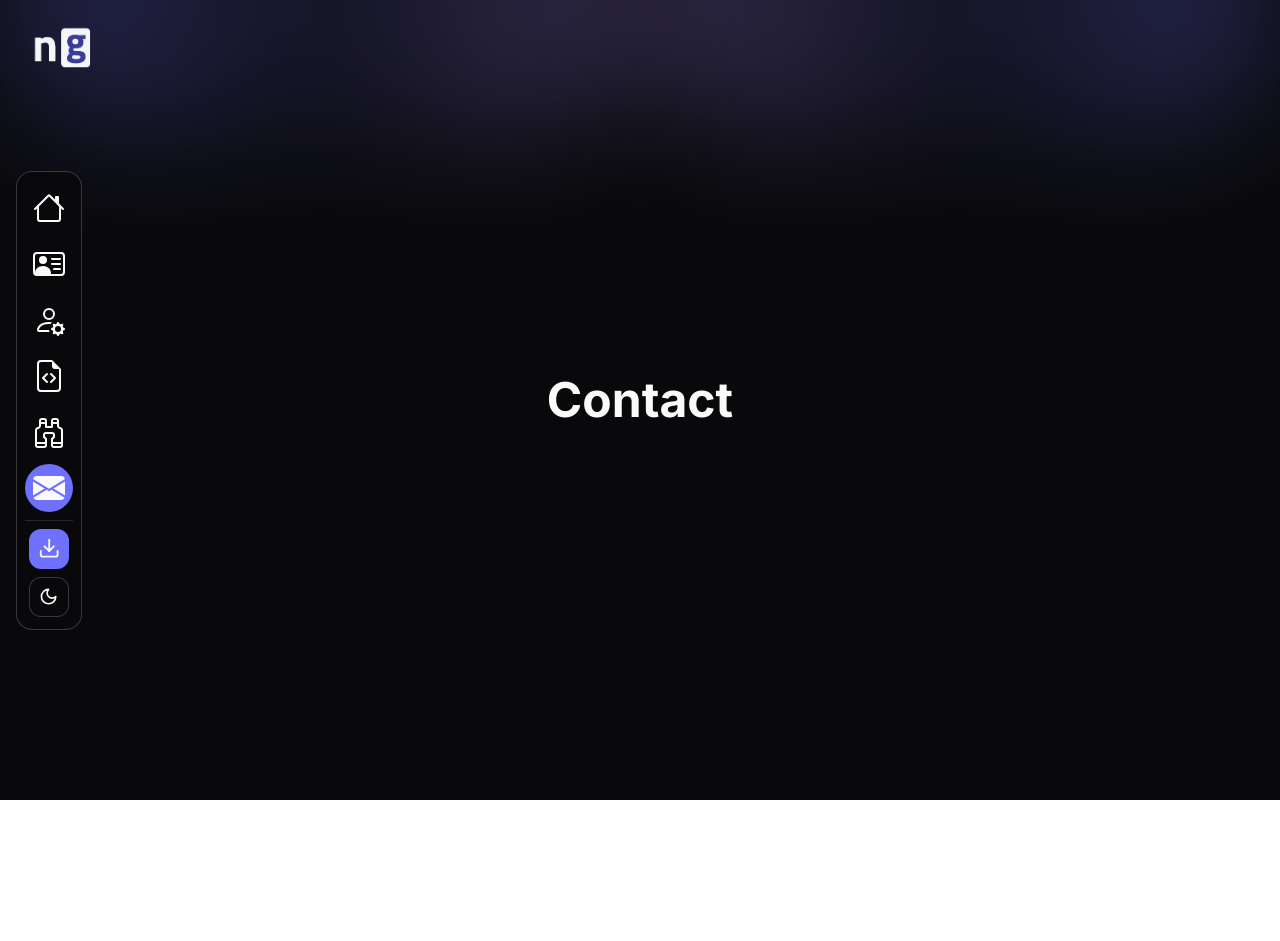
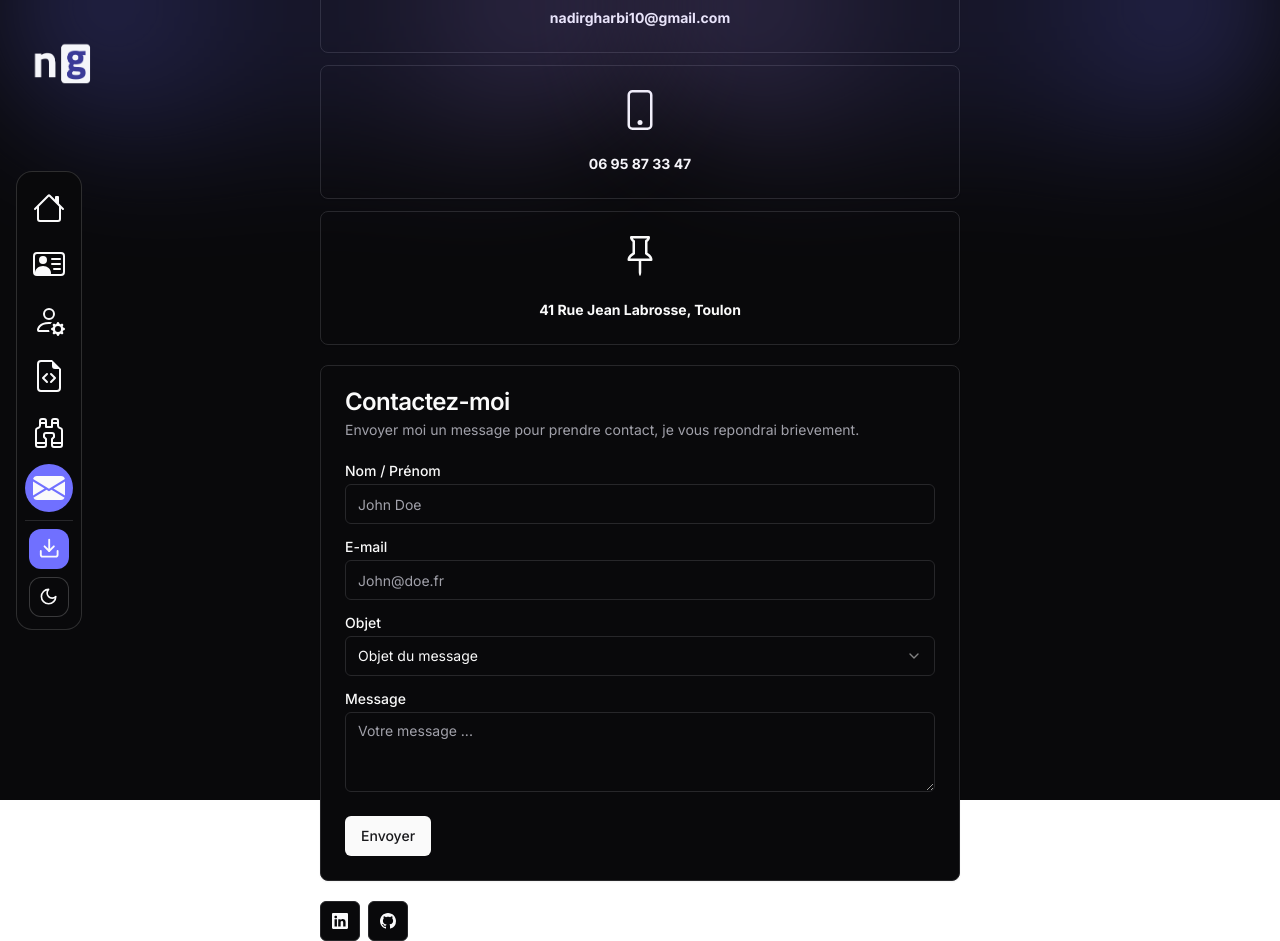
Before and after one commit to nadirgharbi/portfolio-BTS, a React (Vite) app: page /contact in a window 1280 px wide. Before the commit the page ends 800 px from the top, so only its background shows below. Built offline with nearby package versions, Linux system fonts and the light colour scheme.

Commit message:
contact form and header style (fixed when scrolling)

```diff
--- /dev/null
+++ b/src/components/etc/ContactInfo.tsx
@@ -0,0 +1,14 @@
+import { Card, CardContent, CardDescription, CardFooter, CardHeader, CardTitle } from "@/components/ui/card";
+
+export const ContactInfo: React.FC<ContactInfoProps> = ({ icon, label }) => {
+	return (
+		<>
+			<Card>
+				<CardHeader className="flex gap-2 items-center justify-center">{icon}</CardHeader>
+				<CardContent className="text-center text-sm font-bold">
+					<p>{label}</p>
+				</CardContent>
+			</Card>
+		</>
+	);
+};
--- /dev/null
+++ b/src/components/etc/ContactInfos.tsx
@@ -0,0 +1,13 @@
+import { ContactInfo } from "./ContactInfo";
+
+export const ContactInfos: React.FC<ContactInfosProps> = ({ infos }) => {
+	return (
+		<>
+			<div className={`grid grid-cols-${infos.length} gap-3`}>
+				{infos.map((info, key) => (
+					<ContactInfo {...info} key={key} />
+				))}
+			</div>
+		</>
+	);
+};
--- a/src/components/menu/Header.tsx
+++ b/src/components/menu/Header.tsx
@@ -2,11 +2,36 @@ import logoDark from "@/assets/logo-dark.png";
 import logoLight from "@/assets/logo-light.png";
 import { NavLink, useLocation } from "react-router-dom";
 import { Button } from "../ui/button";
+import { useState, useEffect } from "react";
 
 export const Header = () => {
 	const location = useLocation();
+
+	const [isScrolled, setIsScrolled] = useState(false);
+	const changeNav = `${isScrolled ? "backdrop-blur-xl bg-default/50 dark:bg-primary/50 fixed shadow dark:shadow-default/10 px-40 " : "top-5 absolute px-8 "}`;
+
+	useEffect(() => {
+		const handleScroll = () => {
+			const scrollPosition = window.scrollY;
+			console.log(window.scrollY);
+			const threshold = 500;
+
+			if (scrollPosition > threshold) {
+				setIsScrolled(true);
+			} else if (scrollPosition == 0) {
+				setIsScrolled(false);
+			}
+		};
+
+		window.addEventListener("scroll", handleScroll);
+
+		return () => {
+			window.removeEventListener("scroll", handleScroll);
+		};
+	}, []);
+
 	return (
-		<div className={`flex w-full items-center gap-8 fixed z-[999] top-5 px-8 transition-all `}>
+		<div className={`flex w-full items-center gap-8 z-[999] transition-all duration-500 top-0 py-4 ` + changeNav}>
 			<NavLink to={"/"}>
 				<img src={logoLight} className={`w-16 absolute scale-100 transition-all dark:scale-0 selection:bg-transparent`} />
 				<img src={logoDark} className={`w-16 scale-0 transition-all dark:scale-100 selection:bg-transparent`} />
--- a/src/components/menu/Sidebar.tsx
+++ b/src/components/menu/Sidebar.tsx
@@ -54,7 +54,7 @@ export const Sidebar = () => {
 
 				{/* Menu */}
 				<div
-					className={`flex flex-col items-center justify-center gap-2 py-3 px-8 fixed z-[999] top-20 right-6 lg:top-auto lg:left-4 rounded-2xl w-14 bg-default dark:bg-primary text-primary dark:text-default border-0 lg:border lg:border-primary/20 lg:dark:border-default/20 ${
+					className={`flex flex-col items-center justify-center gap-2 py-3 px-8 fixed z-[999] top-20 right-6 lg:top-auto lg:left-4 rounded-2xl w-14 bg-default dark:bg-primary text-primary dark:text-default border border-primary/15 dark:border-default/15 ${
 						openedMenu ? "block transition-all animate-fade-in-scale" : " hidden lg:flex"
 					}`}>
 					{sidebarItems.map((item, key) => (
--- a/src/views/Contact.tsx
+++ b/src/views/Contact.tsx
@@ -1,7 +1,92 @@
+import { ContactInfos } from "@/components/etc/ContactInfos";
+import { BsEnvelope, BsPhone, BsPin, BsGithub, BsLinkedin } from "react-icons/bs";
+
+import { Card, CardContent, CardDescription, CardFooter, CardHeader, CardTitle } from "@/components/ui/card";
+import { Input } from "@/components/ui/input";
+import { Label } from "@/components/ui/label";
+import { Textarea } from "@/components/ui/textarea";
+import { Select, SelectContent, SelectItem, SelectTrigger, SelectValue } from "@/components/ui/select";
+
+import { Button } from "@/components/ui/button";
+import { Tooltip } from "react-tooltip";
+
 export const Contact = () => {
-  return (
-    <div className="h-screen flex flex-col justify-center items-center gap-5 text-primary dark:text-default bg-white dark:bg-primary">
-      <p className="text-5xl font-bold">Contact</p>
-    </div>
-  );
+	const infos = [
+		{
+			icon: <BsEnvelope size={40} />,
+			label: "nadirgharbi10@gmail.com",
+		},
+		{
+			icon: <BsPhone size={40} />,
+			label: "06 95 87 33 47",
+		},
+		{
+			icon: <BsPin size={40} />,
+			label: "41 Rue Jean Labrosse, Toulon",
+		},
+	];
+
+	return (
+		<div className="h-screen flex flex-col justify-center items-center gap-5 text-primary dark:text-default bg-white dark:bg-primary">
+			<p className="text-4xl font-bold">Contactez Moi</p>
+
+			{/* Information */}
+			<div className="w-1/2 animate-fade-up">
+				<ContactInfos infos={infos} />
+			</div>
+
+			<div className="w-1/2 animate-fade-up">
+				<Card className="">
+					<CardHeader>
+						<CardTitle>Contactez-moi</CardTitle>
+						<CardDescription>Envoyer moi un message pour prendre contact, je vous repondrai brievement.</CardDescription>
+					</CardHeader>
+					<CardContent>
+						<form>
+							<div className="grid w-full items-center gap-4">
+								<div className="flex flex-col space-y-1.5">
+									<Label>Nom / Prénom</Label>
+									<Input id="name" placeholder="John Doe" />
+								</div>
+								<div className="flex flex-col space-y-1.5">
+									<Label>E-mail</Label>
+									<Input id="name" placeholder="John@doe.fr" />
+								</div>
+								<div className="flex flex-col space-y-1.5">
+									<Label>Objet</Label>
+									<Select>
+										<SelectTrigger>
+											<SelectValue placeholder="Objet du message" />
+										</SelectTrigger>
+										<SelectContent position="popper">
+											<SelectItem value="item1">Vous souhaitez en savoir plus sur moi</SelectItem>
+											<SelectItem value="item2">Vous souhaitez juste m'envoyer un message</SelectItem>
+											<SelectItem value="item3">Je fais juste un test d'envoi pour voir si tout fonctionne</SelectItem>
+										</SelectContent>
+									</Select>
+								</div>
+								<div className="flex flex-col space-y-1.5">
+									<Label>Message</Label>
+									<Textarea placeholder="Votre message ..." maxLength={512} className="max-h-40" />
+								</div>
+							</div>
+						</form>
+					</CardContent>
+					<CardFooter className="flex justify-between">
+						<Button>Envoyer</Button>
+					</CardFooter>
+				</Card>
+			</div>
+
+			<div className="flex gap-2 w-1/2 animate-fade-up">
+				<Tooltip id="tooltip-social" />
+				<Button variant={"outline"} className="flex gap-2" size={"icon"} data-tooltip-id="tooltip-social" data-tooltip-content={"LinkedIn"} data-tooltip-place="bottom">
+					<BsLinkedin size={16} />
+				</Button>
+				<Button variant={"outline"} className="flex gap-2" size={"icon"} data-tooltip-id="tooltip-social" data-tooltip-content={"Github"} data-tooltip-place="bottom">
+					<BsGithub size={16} />
+				</Button>
+			</div>
+		</div>
+	);
 };
--- a/src/views/Home.tsx
+++ b/src/views/Home.tsx
@@ -5,6 +5,7 @@ import { Typewriter } from "react-simple-typewriter";
 import { BsGithub, BsLinkedin } from "react-icons/bs";
 import { Download } from "lucide-react";
 import CVNadir from "@/assets/cv-nadir.pdf";
+import { Tooltip } from "react-tooltip";
 
 export const Home = () => {
 	const words = ["Développeur Front", "Application Web & Mobile", "UX/UI Designer", "Étudiant en alternance"];
@@ -54,11 +55,12 @@ export const Home = () => {
 						Épreuve E4
 					</Button>
 					<div className="flex gap-2">
-						<Button variant={"outline"} className="flex gap-2" size={"icon"}>
-							<BsLinkedin />
+						<Tooltip id="tooltip-social"/>
+						<Button variant={"outline"} className="flex gap-2" size={"icon"}  data-tooltip-id="tooltip-social" data-tooltip-content={"LinkedIn"} data-tooltip-place="bottom">
+							<BsLinkedin size={16}/>
 						</Button>
-						<Button variant={"outline"} className="flex gap-2" size={"icon"}>
-							<BsGithub />
+						<Button variant={"outline"} className="flex gap-2" size={"icon"} data-tooltip-id="tooltip-social" data-tooltip-content={"Github"} data-tooltip-place="bottom">
+							<BsGithub size={16}/>
 						</Button>
 					</div>
 				</div>
--- a/tailwind.config.js
+++ b/tailwind.config.js
@@ -42,8 +42,8 @@ module.exports = {
           to: { opacity: "100" },
         },
         "fade-in-scale": {
-          from: { transform: "scale(0.9)", opacity: "0" },
-          to: { transform: "scale(1)", opacity: "100" }
+          from: { transform: "scale(0.95) translateY(-30px)", opacity: "0" },
+          to: { transform: "scale(1) translateY(0px)", opacity: "100" }
         },
         "fade-out-scale": {
           from: { transform: "scale(1)", opacity: "100" },
@@ -73,7 +73,7 @@ module.exports = {
         rotating: "rotating 0.3s ease-out",
         "open-menu": "open-menu 0.1s",
         "close-menu": "close-menu 0.1s",
-        "fade-in-scale": "fade-in-scale 0.2s ease-in",
+        "fade-in-scale": "fade-in-scale 0.3s ease-out",
         "fade-out-scale": "fade-out-scale 0.2s ease-out",
         "fade-in-scale-bg": "fade-in-scale-bg 0.1s linear",
         loading: "loading 1.5s ease infinite",
```
Also changed, not shown: src/types/index.d.ts (+16 -5 lines), src/views/About.tsx (+11 -11 lines).
